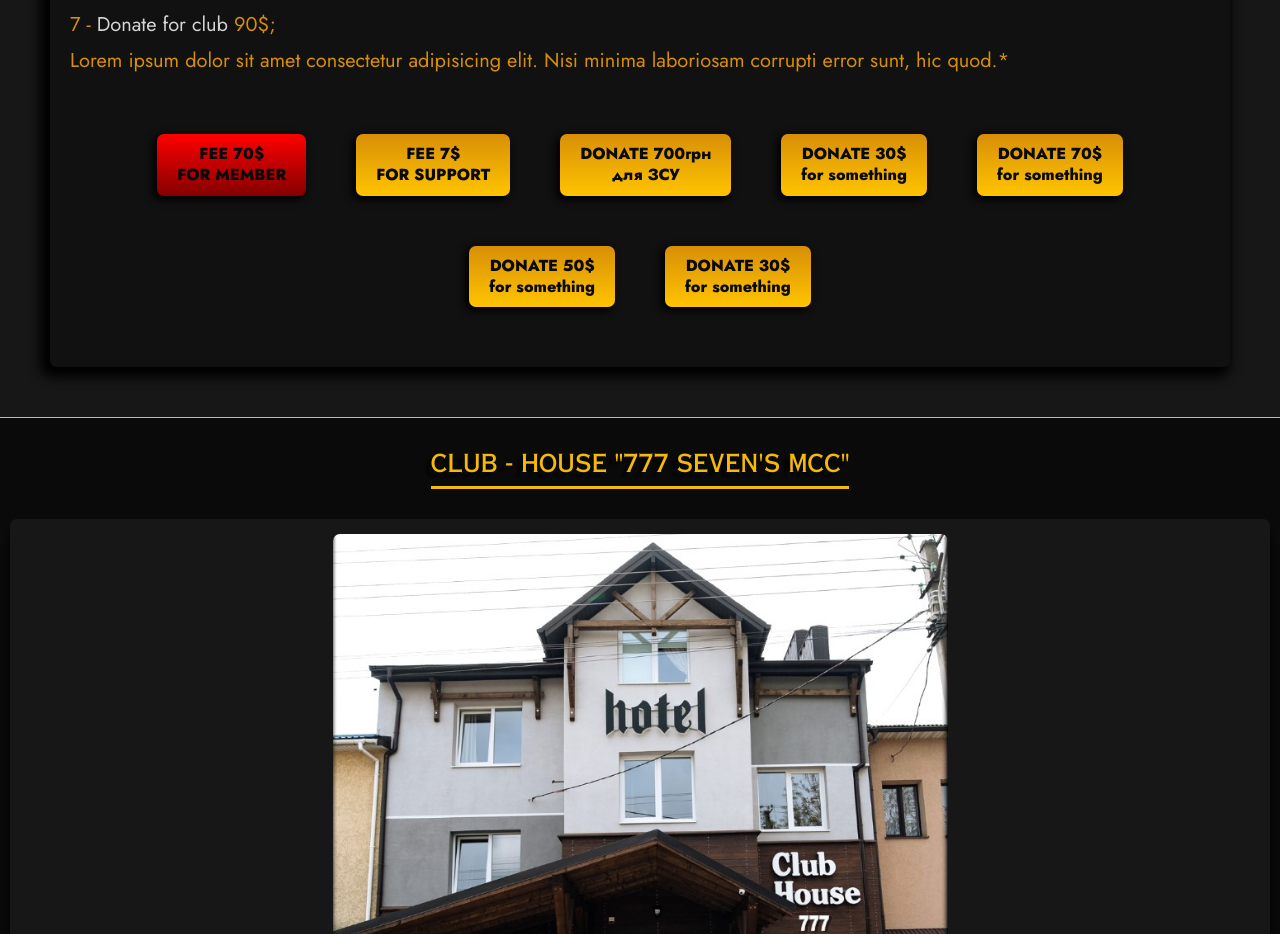
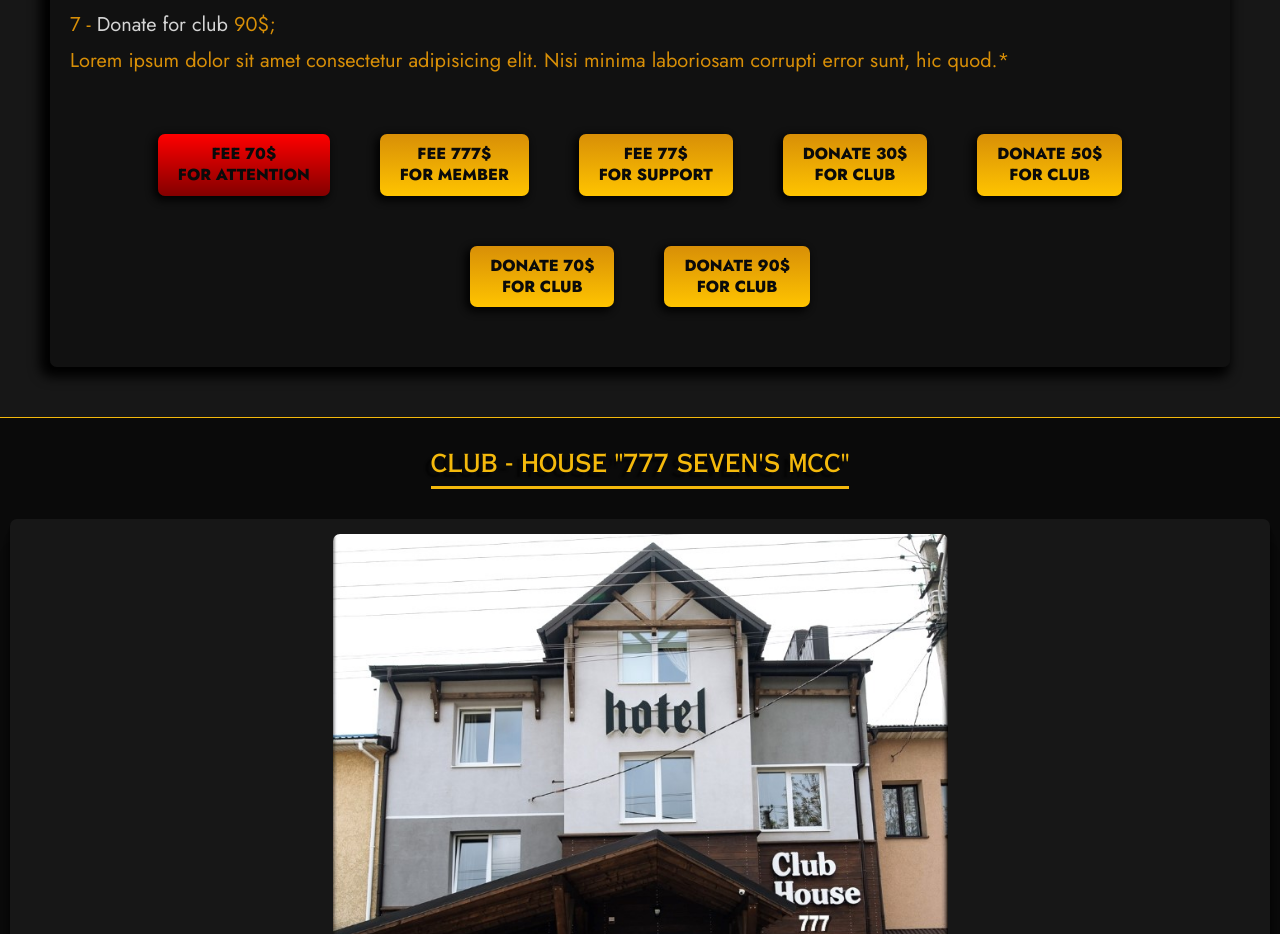
Before and after one commit to TimFender/777SSIFMCC, a plain HTML site: page support.html in a window 1280 px wide. Shown: the part 4120-5054 px from the top of the page. Drawn offline with Linux system fonts and the light colour scheme.

Commit message:
Update support.html

```diff
--- a/support.html
+++ b/support.html
@@ -368,15 +368,14 @@
               </div>
             </div>
             <div class="donate__button">
-              <a class="red-button" href="#">FEE 70$ <br>FOR MEMBER</a>
-              <a href="#">FEE 7$ <br>FOR SUPPORT</a>
-              <a href="#">DONATE 700грн <br>для ЗСУ</a>
-              <a href="#">DONATE 30$ <br>for something</a>
-              <a href="#">DONATE 70$ <br>for something</a>
-              <a href="#">DONATE 50$ <br>for something</a>
-              <a href="#">DONATE 30$ <br>for something</a>
+              <a class="red-button" href="#">FEE 70$ <br>FOR ATTENTION</a>
+              <a href="#">FEE 777$ <br>FOR MEMBER</a>
+              <a href="#">FEE 77$ <br>FOR SUPPORT</a>
+              <a href="#">DONATE 30$ <br>FOR CLUB</a>
+              <a href="#">DONATE 50$ <br>FOR CLUB</a>
+              <a href="#">DONATE 70$ <br>FOR CLUB</a>
+              <a href="#">DONATE 90$ <br>FOR CLUB</a>
             </div>
-
           </div>
         </div>
       </div>
```
